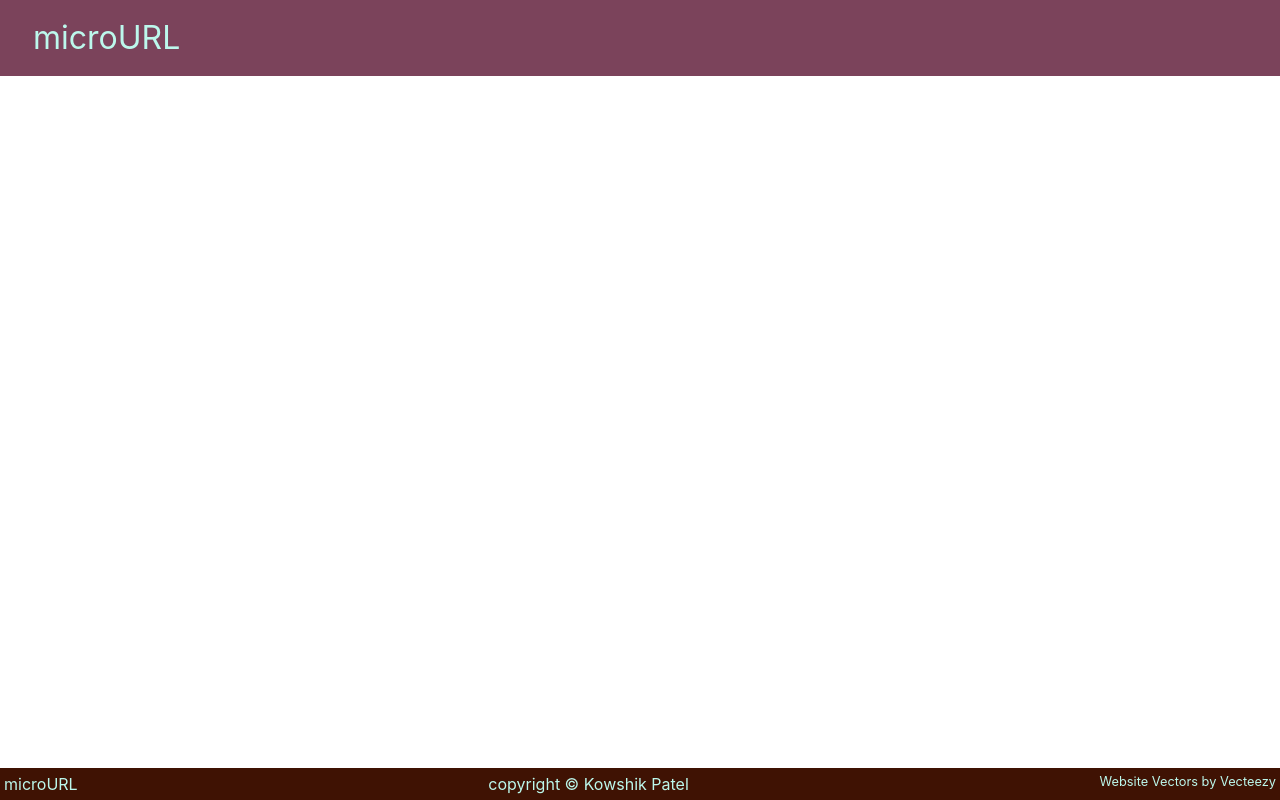
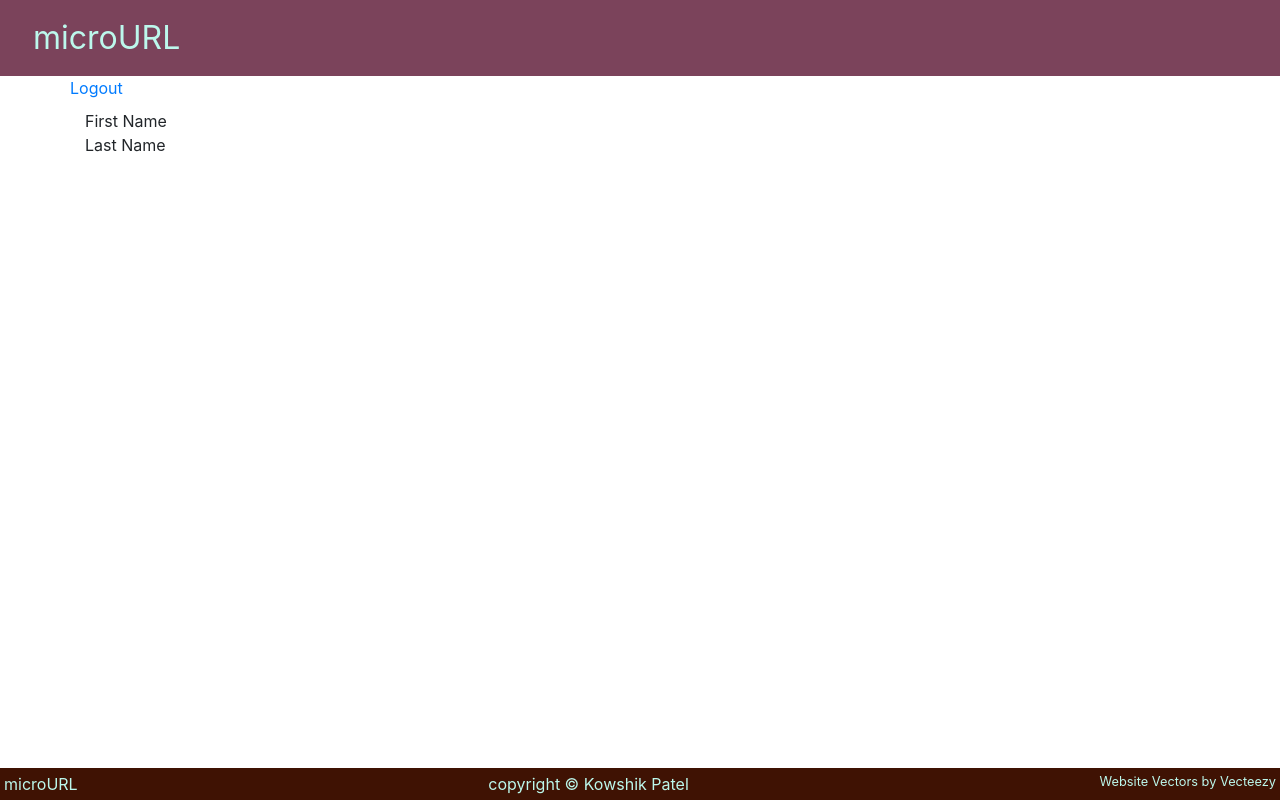
Before and after one commit to KowshikEPatel/urlshortnerfe, a React (Create React App) app: page /userdata in a window 1280 px wide. Built offline with nearby package versions, Linux system fonts and the light colour scheme.

Commit message:
user data access implementation

```diff
--- a/src/Components/UserData.js
+++ b/src/Components/UserData.js
@@ -1,9 +1,30 @@
-import React from 'react'
+import React,{useContext} from 'react'
+import { Link } from 'react-router-dom'
+
+import { UserContext } from '../Contexts/UserContext'
 
 export default function UserData() {
+    const contextData = useContext(UserContext)
+
+    const handleClick = ()=>{
+        contextData.setLoggedUser({})
+        contextData.setIsLoggedIn(false)
+    }
+
     return (
-        <div>
-
+        <div className='container'>
+            <div className='row'>
+                <Link to='/'  onClick={handleClick}>Logout</Link>
+                <hr></hr>
+            </div>
+            <div className='row'>
+                <div className='col-md-6'>First Name</div>
+                <div className='col-md-6'>{contextData.loggedUser['firstName']}</div>
+            </div>
+            <div className='row'>
+                <div className='col-md-6'>Last Name</div>
+                <div className='col-md-6'>{contextData.loggedUser['lastName']}</div>
+            </div>
         </div>
     )
 }
```
